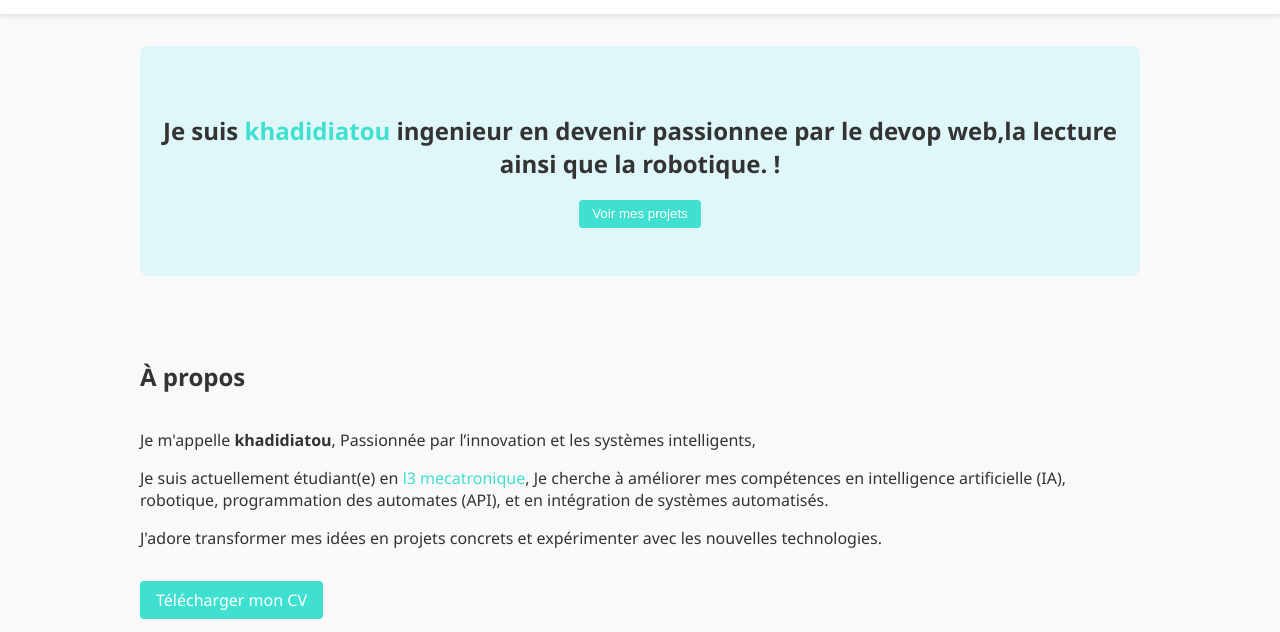
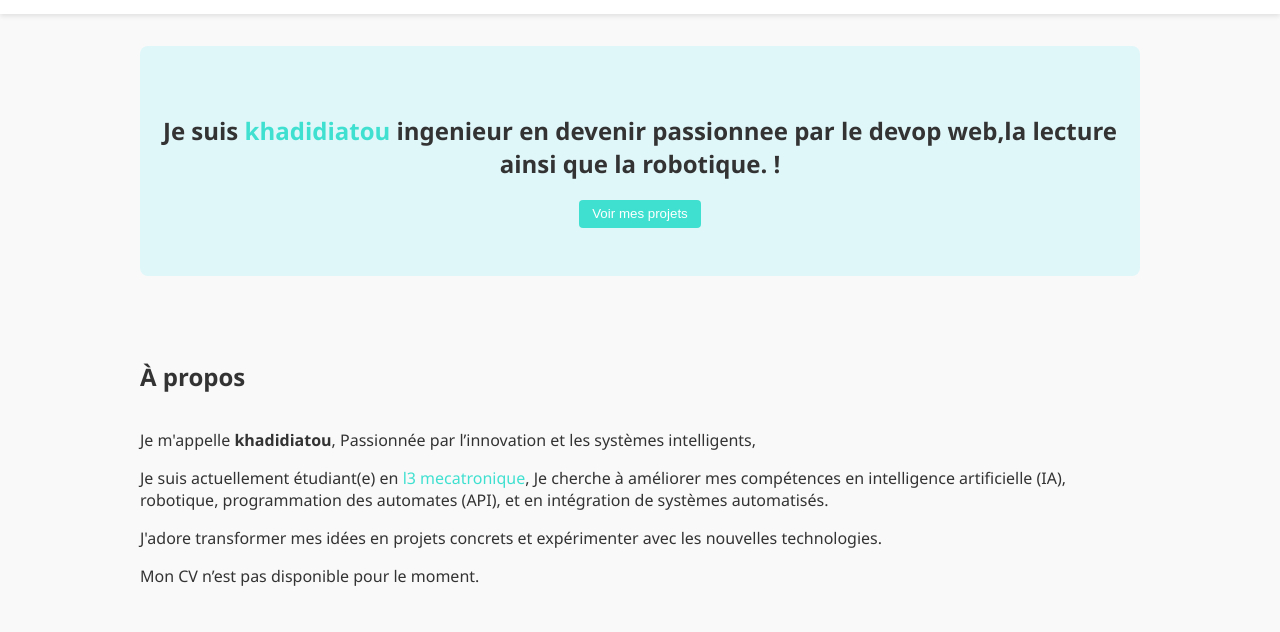
Before and after one commit to khadija-cmy/mon-porfolio, a plain HTML site: page index.html in a window 1280 px wide. Shown: the part 91-723 px from the top of the page. Drawn offline with Linux system fonts and the light colour scheme.

Commit message:
Update index.html

```diff
--- a/index.html
+++ b/index.html
@@ -36,7 +36,8 @@
         <p>Je m'appelle <strong>khadidiatou</strong>, Passionnée par l’innovation et les systèmes intelligents,</p>
         <p>Je suis actuellement étudiant(e) en <span class="turquoise">l3 mecatronique</span>, Je cherche à améliorer mes compétences en intelligence artificielle (IA), robotique, programmation des automates (API), et en intégration de systèmes automatisés.</p>
         <p>J'adore transformer mes idées en projets concrets et expérimenter avec les nouvelles technologies.</p>
-       <a href="mon_cv.pdf" class="btn" target="_blank">Télécharger mon CV</a>
+       <p>Mon CV n’est pas disponible pour le moment.</p>
+
 
 
       </div>
```
